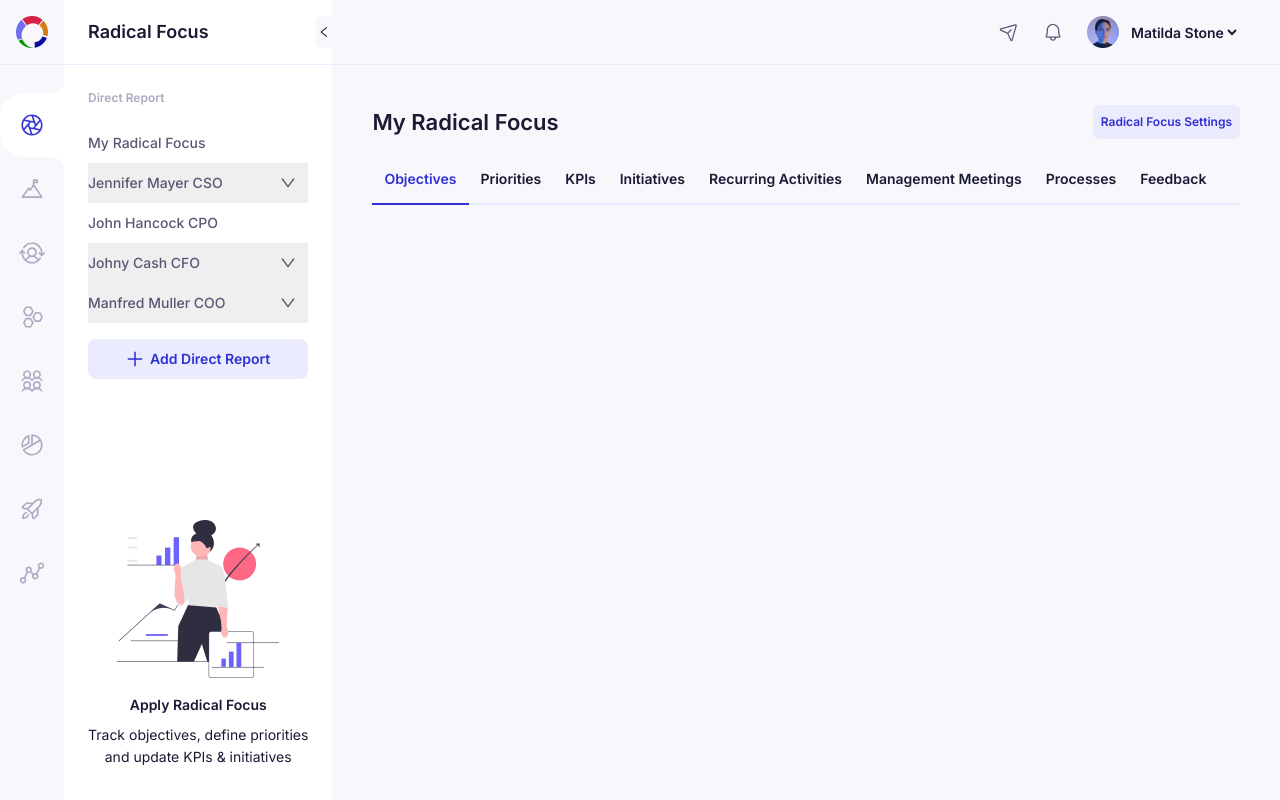
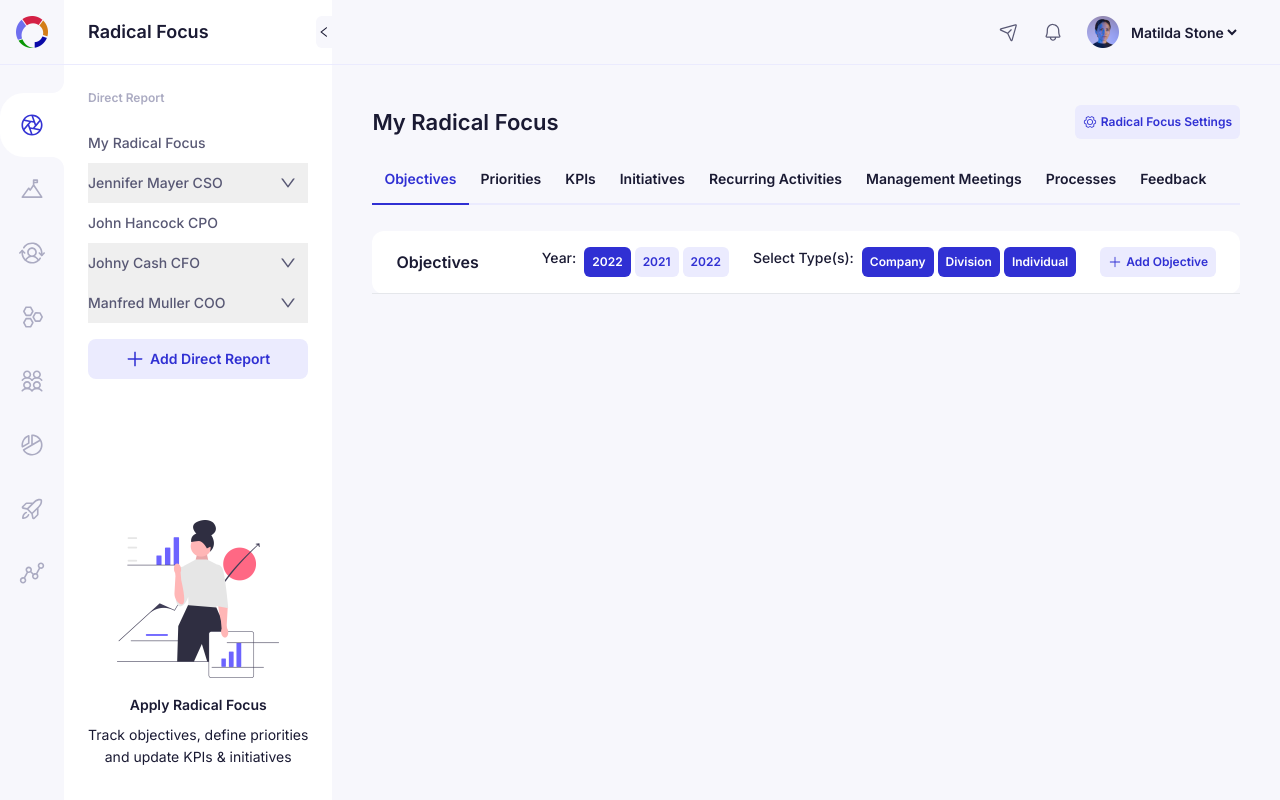
Before and after one commit to MayankCitrusbug/focus-power, a Next.js app: page / in a window 1280 px wide. Built offline with nearby package versions, Linux system fonts and the light colour scheme.

Commit message:
common button components created

```diff
--- a/src/app/layout.tsx
+++ b/src/app/layout.tsx
@@ -1,7 +1,7 @@
 import type { Metadata } from "next";
 import "../styles/global.css";
-import Aside from "@/components/aside";
-import Header from "@/components/header";
+import Aside from "@/components/Aside";
+import Header from "@/components/Header";
 
 export const metadata: Metadata = {
   title: "Focus Power",
--- a/src/app/page.tsx
+++ b/src/app/page.tsx
@@ -1,4 +1,4 @@
-import RadicalFocus from "@/components/radical-focus/radical-focus";
+import RadicalFocus from "@/components/radical-focus/RadicalFocus";
 
 export default function Home() {
   return (
--- a/src/assets/icons/index.ts
+++ b/src/assets/icons/index.ts
@@ -9,6 +9,7 @@ import rocketLaunchSvg from './rocket-launch.svg'
 import userSwitchSvg from './user-switch.svg'
 import paperPlaneSvg from './paper-plane.svg'
 import bellSvg from './bell.svg'
+import plusSvg from './plus.svg'
 
 export const icons = {
     apertureSvg,
@@ -21,5 +22,6 @@ export const icons = {
     rocketLaunchSvg,
     userSwitchSvg,
     paperPlaneSvg,
-    bellSvg
+    bellSvg,
+    plusSvg
 }
--- /dev/null
+++ b/src/components/elements/PrimaryBtn.tsx
@@ -0,0 +1,21 @@
+import React from 'react';
+
+interface PrimaryBtnProps {
+  text: string;
+  classNames: string;
+  onClick: () => void;
+}
+
+const PrimaryBtn: React.FC<PrimaryBtnProps> = ({
+  text,
+  classNames,
+  onClick,
+}) => {
+  return (
+    <button onClick={onClick} className={classNames}>
+      {text}
+    </button>
+  );
+};
+
+export default PrimaryBtn;
--- /dev/null
+++ b/src/components/elements/PrimaryIconBtn.tsx
@@ -0,0 +1,28 @@
+import React from 'react';
+import Image from 'next/image';
+
+interface PrimaryIconBtnProps {
+  icon: string;
+  alt: string;
+  text?: string;
+  onClick: () => void;
+}
+
+const PrimaryIconBtn: React.FC<PrimaryIconBtnProps> = ({
+  icon,
+  alt,
+  text,
+  onClick,
+}) => {
+  return (
+    <button
+      onClick={onClick}
+      className="sb-caption-2 py-1.5 px-2 rounded-md flex items-center fp-purple-light-bg fp-blue-light-ft"
+    >
+      <Image className="mr-1" src={icon} alt={alt} />
+      {text}
+    </button>
+  );
+};
+
+export default PrimaryIconBtn;
--- a/src/components/radical-focus/radical-focus.tsx
+++ b/src/components/radical-focus/RadicalFocus.tsx
@@ -1,6 +1,7 @@
 'use client';
 import { useState } from 'react';
-import RadicalFocusHeader from "./radical-focus-header";
+import RadicalFocusHeader from "./RadicalFocusHeader";
+import Objectives from './Objectives';
 
 const RadicalFocus: React.FC = () => {
   const [rfSelectedOpt, setRfSelectedOpt] = useState('obj');
@@ -59,7 +60,9 @@ const RadicalFocus: React.FC = () => {
           ))}
         </ul>
       </div>
-      <div className=''></div>
+      <div className='py-3'>
+        <Objectives />
+      </div>
     </>
   );
 }
--- /dev/null
+++ b/src/components/radical-focus/RadicalFocusHeader.tsx
@@ -0,0 +1,16 @@
+import { icons } from "@/assets/icons";
+import PrimaryIconBtn from "../elements/PrimaryIconBtn";
+
+const RadicalFocusHeader: React.FC = () => {
+  const handleClick = () => {
+    console.log("radial focus setting")
+  }
+  return (
+    <div className="flex justify-between pt-10 pb-2">
+      <h4 className="heading-4">My Radical Focus</h4>
+      <PrimaryIconBtn icon={icons.gearSixSvg} alt="Settings icon" text="Radical Focus Settings" onClick={handleClick} />
+    </div>
+  );
+}
+
+export default RadicalFocusHeader;
--- a/src/components/radical-focus/objectives.tsx
+++ b/src/components/radical-focus/objectives.tsx
@@ -1,11 +1,89 @@
-import React from 'react'
+import React from 'react';
+import { icons } from '@/assets/icons';
+import PrimaryIconBtn from '../elements/PrimaryIconBtn';
+import PrimaryBtn from '../elements/PrimaryBtn';
 
-const Objectives:React.FC = () => {
+type ObjectiveType = {
+  text: string;
+  selected: boolean;
+};
+
+const Objectives: React.FC = () => {
+  const handleClick = () => {
+    console.log('radial focus setting');
+  };
+
+  const objectiveYears: ObjectiveType[] = [
+    {
+      text: '2022',
+      selected: true,
+    },
+    {
+      text: '2021',
+      selected: false,
+    },
+    {
+      text: '2022',
+      selected: false,
+    },
+  ];
+
+  const objectiveParameters: ObjectiveType[] = [
+    {
+      text: 'Company',
+      selected: true,
+    },
+    {
+      text: 'Division',
+      selected: true,
+    },
+    {
+      text: 'Individual',
+      selected: true,
+    },
+  ];
+
   return (
-    <div>
+    <div className="fp-white-bg rounded-xl" id="objectives">
+      <div className="flex px-6 py-4 justify-between items-center border-b border-[(--fp-purple-light)]">
+        <h6 className="heading-6">Objectives</h6>
+        <div className="flex gap-6">
+          <div className="flex">
+            <span className="m-caption-1 mr-2">Year:</span>
+            <div className="flex gap-1">
+              {objectiveYears.map((year, index) => (
+                <PrimaryBtn
+                  key={year.text + '-' + index}
+                  classNames={`px-2 py-1.5 sb-caption-2 rounded-md ${year.selected ? 'fp-white-ft fp-blue-light-bg' : 'fp-purple-light-bg fp-blue-light-ft'}`}
+                  onClick={handleClick}
+                  text={year.text}
+                />
+              ))}
+            </div>
+          </div>
+          <div className="flex ">
+            <span className="m-caption-1 mr-2">Select Type(s):</span>
+            <div className="flex gap-1">
+              {objectiveParameters.map((para, index) => (
+                <PrimaryBtn
+                  key={para.text + '-' + index}
+                  classNames={`px-2 py-1.5 sb-caption-2 rounded-md ${para.selected ? 'fp-white-ft fp-blue-light-bg' : 'fp-purple-light-bg fp-blue-light-ft'}`}
+                  onClick={handleClick}
+                  text={para.text}
+                />
+              ))}
+            </div>
+          </div>
+          <PrimaryIconBtn
+            icon={icons.plusSvg}
+            alt="add icon"
+            text="Add Objective"
+            onClick={handleClick}
+          />
+        </div>
+      </div>
+    </div>
+  );
+};
 
-    </div>
-  )
-}
-
-export default Objectives
+export default Objectives;
--- a/src/components/radical-focus/radical-focus-header.tsx
+++ /dev/null
@@ -1,12 +0,0 @@
-const RadicalFocusHeader: React.FC = () => {
-  return (
-    <div className="flex justify-between pt-10 pb-2">
-      <h4 className="heading-4">My Radical Focus</h4>
-      <button className="sb-caption-2 fp-purple-light-bg fp-blue-light-ft py-1.5 px-2 rounded-md">
-        Radical Focus Settings
-      </button>
-    </div>
-  );
-}
-
-export default RadicalFocusHeader;
--- a/src/styles/global.css
+++ b/src/styles/global.css
@@ -156,6 +156,11 @@ body {
   font-weight: 600;
   line-height: 28px;
 }
+.heading-6 {
+  font-size: 16px;
+  font-weight: 600;
+  line-height: 24px;
+}
 .m-caption-1 {
   font-size: 14px;
   font-weight: 500;
@@ -176,6 +181,11 @@ body {
   font-weight: 600;
   line-height: 24px;
 }
+.sb-caption-4 {
+  font-size: 14px;
+  font-weight: 500;
+  line-height: 24px;
+}
 .body-2 {
   font-size: 14px;
   font-weight: 400;
@@ -188,7 +198,8 @@ body {
   background: var(--fp-white);
 }
 .aside-item-selected .svg-icon {
-  filter: brightness(0) saturate(100%) invert(16%) sepia(79%) saturate(7394%) hue-rotate(246deg) brightness(86%) contrast(92%);
+  filter: brightness(0) saturate(100%) invert(16%) sepia(79%) saturate(7394%)
+    hue-rotate(246deg) brightness(86%) contrast(92%);
 }
 .aside-item-selected::before {
   content: '';
@@ -233,5 +244,6 @@ body {
   width: 12px;
 }
 .aside-item:hover .svg-icon {
-    filter: brightness(0) saturate(100%) invert(16%) sepia(79%) saturate(7394%) hue-rotate(246deg) brightness(86%) contrast(92%);
+  filter: brightness(0) saturate(100%) invert(16%) sepia(79%) saturate(7394%)
+    hue-rotate(246deg) brightness(86%) contrast(92%);
 }
```
Also changed, not shown: src/assets/icons/plus.svg (added). Lines whose indentation alone changed are shown as unchanged.
